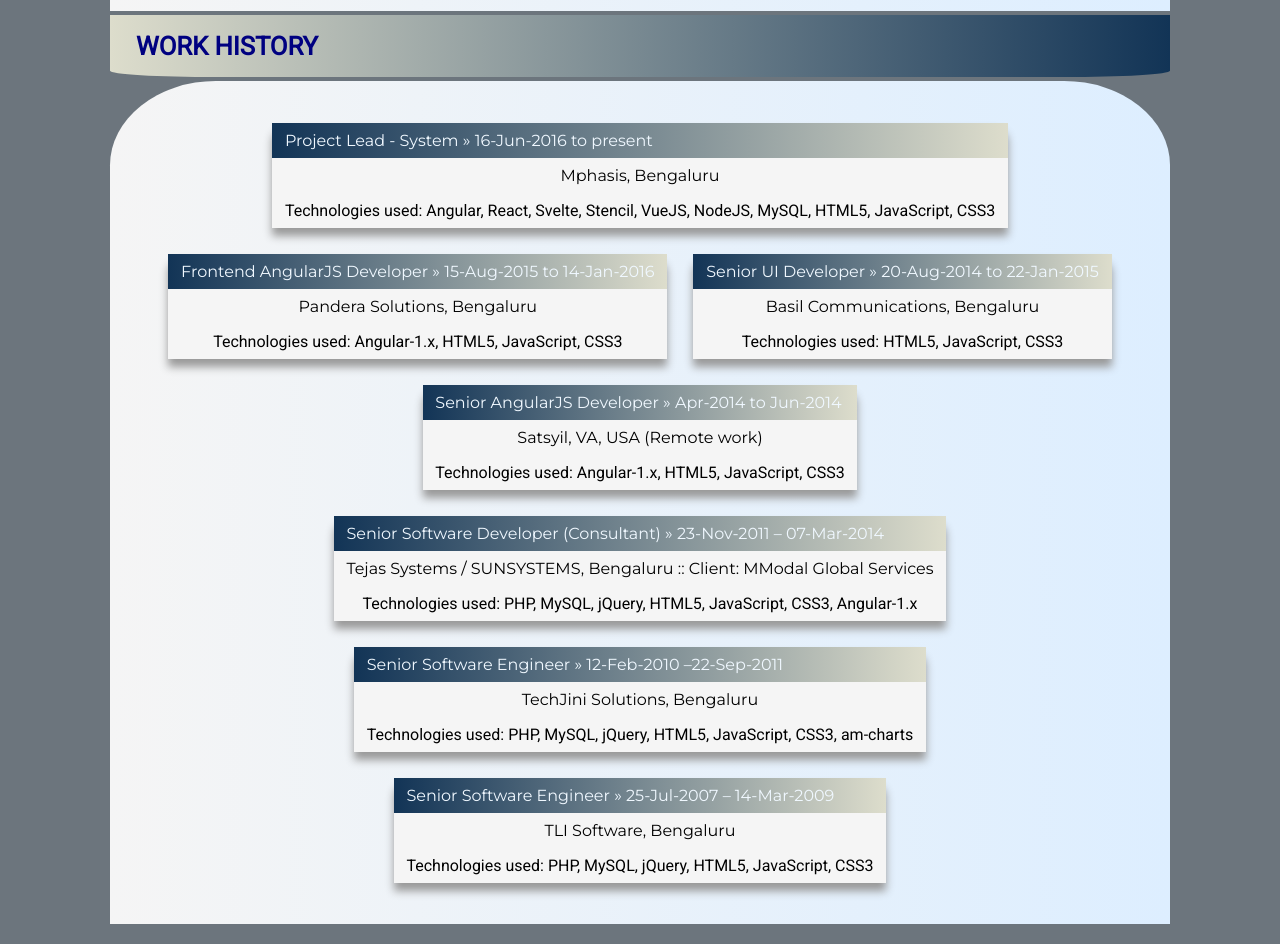
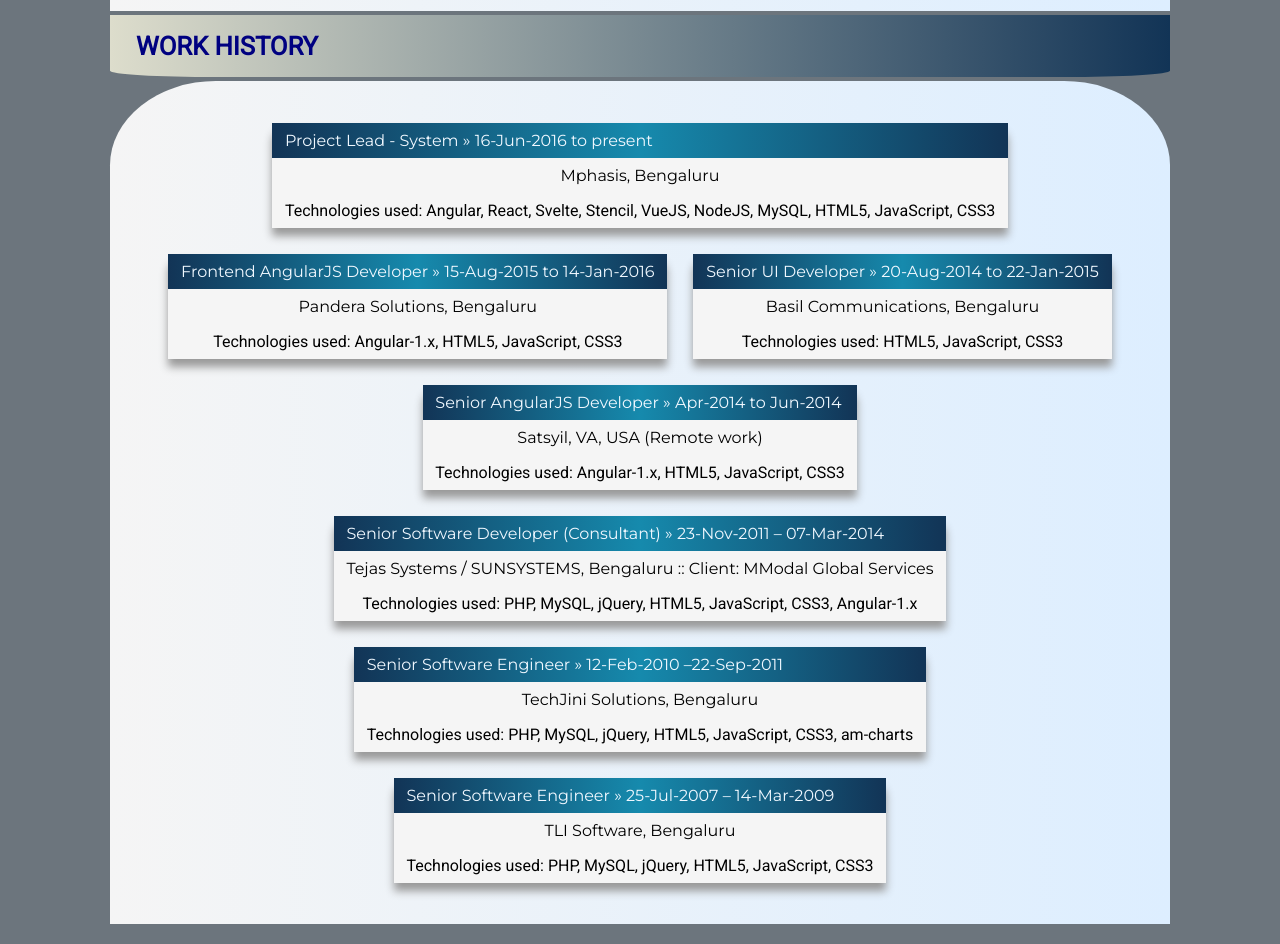
Before and after one commit to srikantgudi/srikantgudi.github.io, a Svelte app: page / in a window 1280 px wide. Shown: the part 1180-2124 px from the top of the page. Built offline with nearby package versions, Linux system fonts and the light colour scheme; a web font is replaced by a local one.

Commit message:
Update global.css

```diff
--- a/public/global.css
+++ b/public/global.css
@@ -105,7 +105,7 @@
     text-align: center;
 }
 .job-title {
-    background: linear-gradient(to right ,#123456,#ddddcc);
+    background: linear-gradient(to right ,#123456,#168aad,#123456);
     color: aliceblue;
     font-size: 2vmin;
     display: flex;
```
